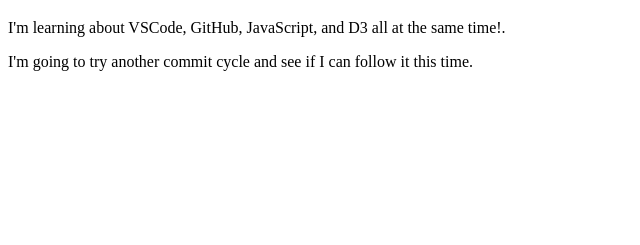
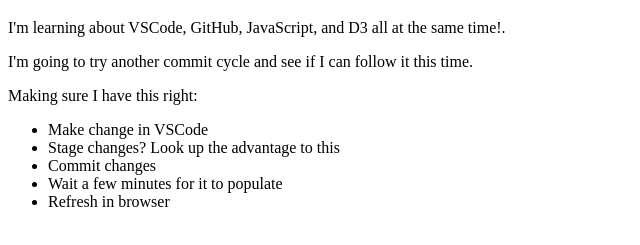
Before and after one commit to GaelanSmith/GaelanSmith.github.io, a plain HTML site: page index.html in a window 1280 px wide. Shown: the part 61-306 px from the top of the page, without its empty margins (0-640 px from the left). Drawn offline with Linux system fonts and the light colour scheme.

Commit message:
Commit process

```diff
--- a/index.html
+++ b/index.html
@@ -4,5 +4,14 @@
 	<h1>Hello World</h1>
 	<p>I'm learning about VSCode, GitHub, JavaScript, and D3 all at the same time!.</p>
 	<p>I'm going to try another commit cycle and see if I can follow it this time.</p>
+	<p>Making sure I have this right:
+		<ul>
+			<li>Make change in VSCode</li>
+			<li>Stage changes? Look up the advantage to this</li>
+			<li>Commit changes</li>
+			<li>Wait a few minutes for it to populate</li>
+			<li>Refresh in browser</li>
+		</ul>
+	</p>
 </body>
 </html>
```
